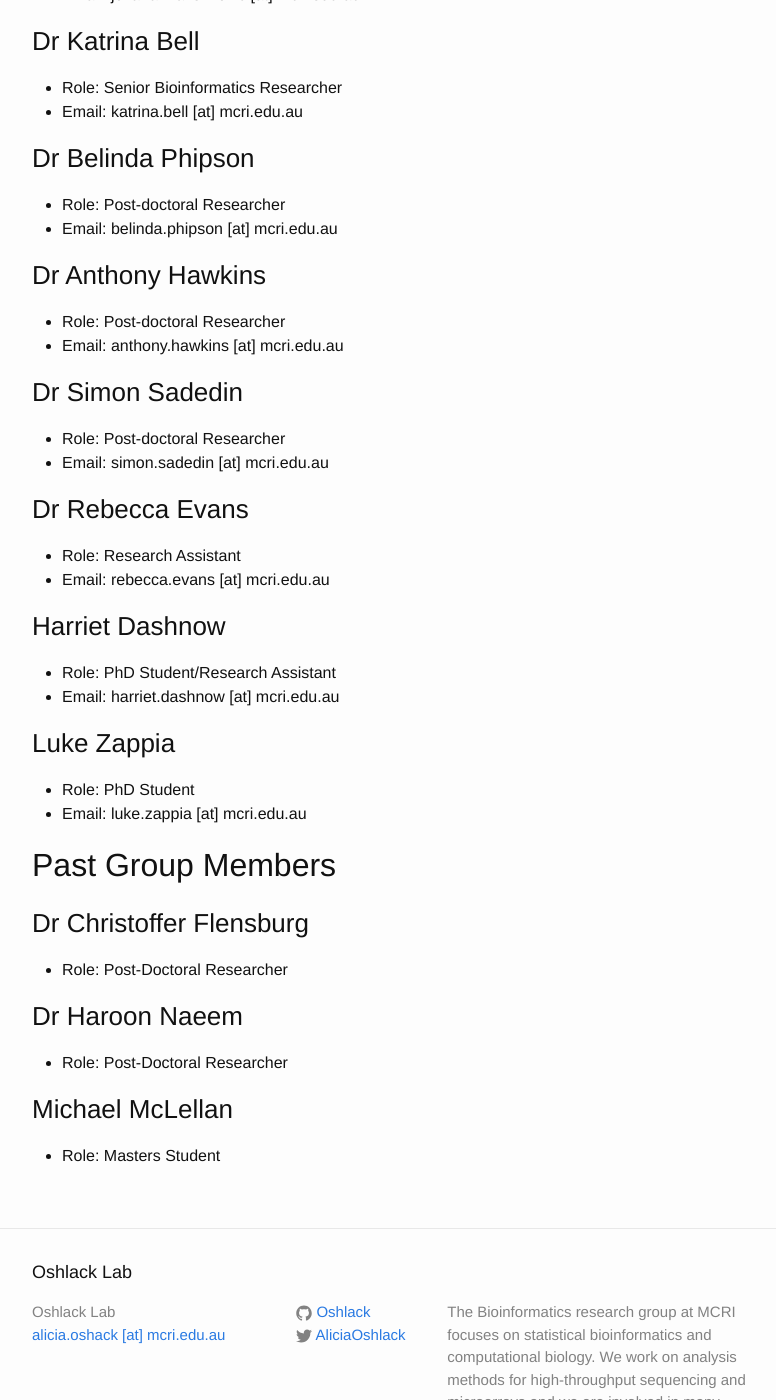
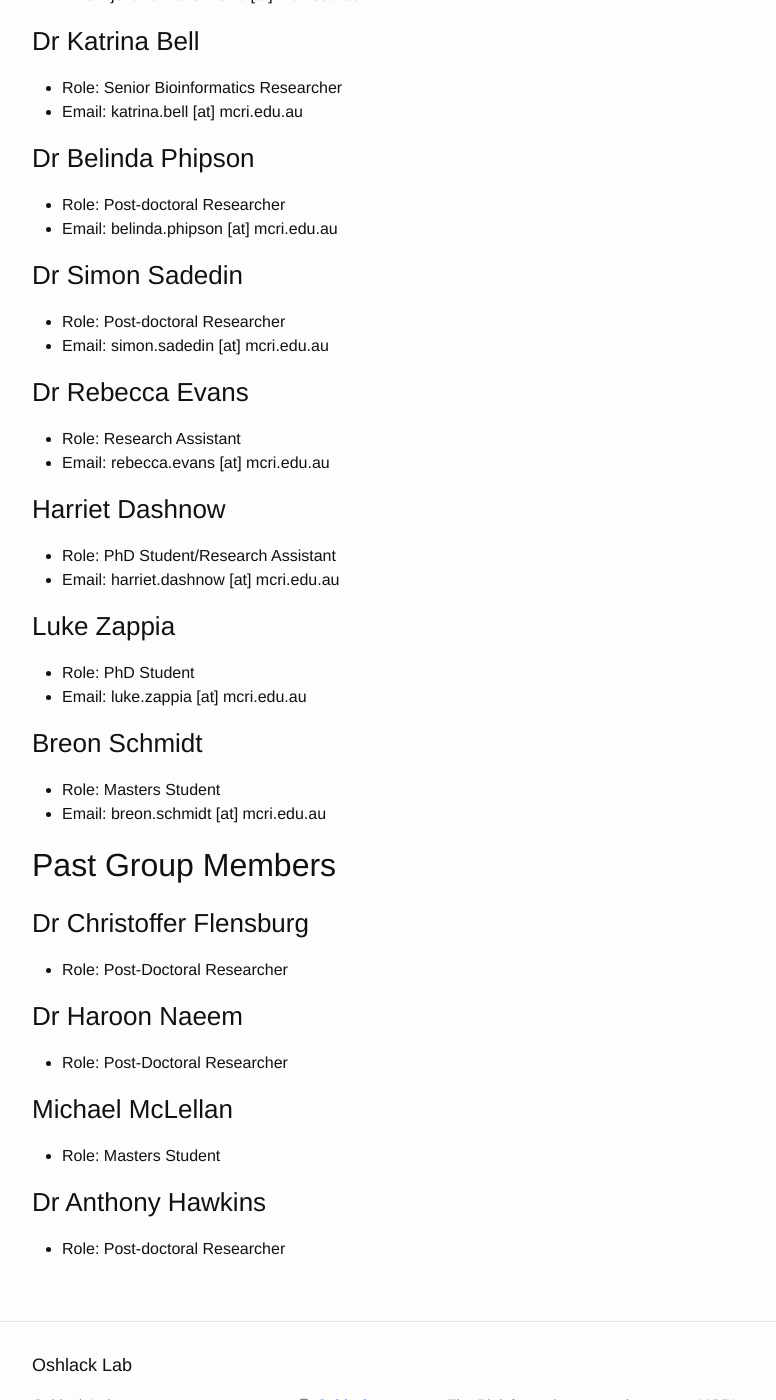
Before and after one commit to Oshlack/oshlack.github.io, a Jekyll site: the page built from people.md, in a window 1280 px wide and 1400 px high, scrolled down 847 px. Shown: the whole window, without its empty margins (238-1014 px from the left). Built offline with Jekyll 4.4.1, drawn with Linux system fonts in a browser that asks for light colours.

Commit message:
Move Anthony, add Breon

```diff
--- a/people.md
+++ b/people.md
@@ -31,10 +31,6 @@ permalink: /people/
 * Role: Post-doctoral Researcher
 * Email: belinda.phipson [at] mcri.edu.au
 
-### Dr Anthony Hawkins
- * Role: Post-doctoral Researcher
- * Email: anthony.hawkins [at] mcri.edu.au
-
 ### Dr Simon Sadedin
 * Role: Post-doctoral Researcher
 * Email: simon.sadedin [at] mcri.edu.au
@@ -51,6 +47,9 @@ permalink: /people/
 * Role: PhD Student
 * Email: luke.zappia [at] mcri.edu.au
 
+### Breon Schmidt
+* Role: Masters Student
+* Email: breon.schmidt [at] mcri.edu.au
 
 
 ## Past Group Members
@@ -63,3 +62,6 @@ permalink: /people/
 
 ### Michael McLellan
 * Role: Masters Student
+
+### Dr Anthony Hawkins
+ * Role: Post-doctoral Researcher
```
